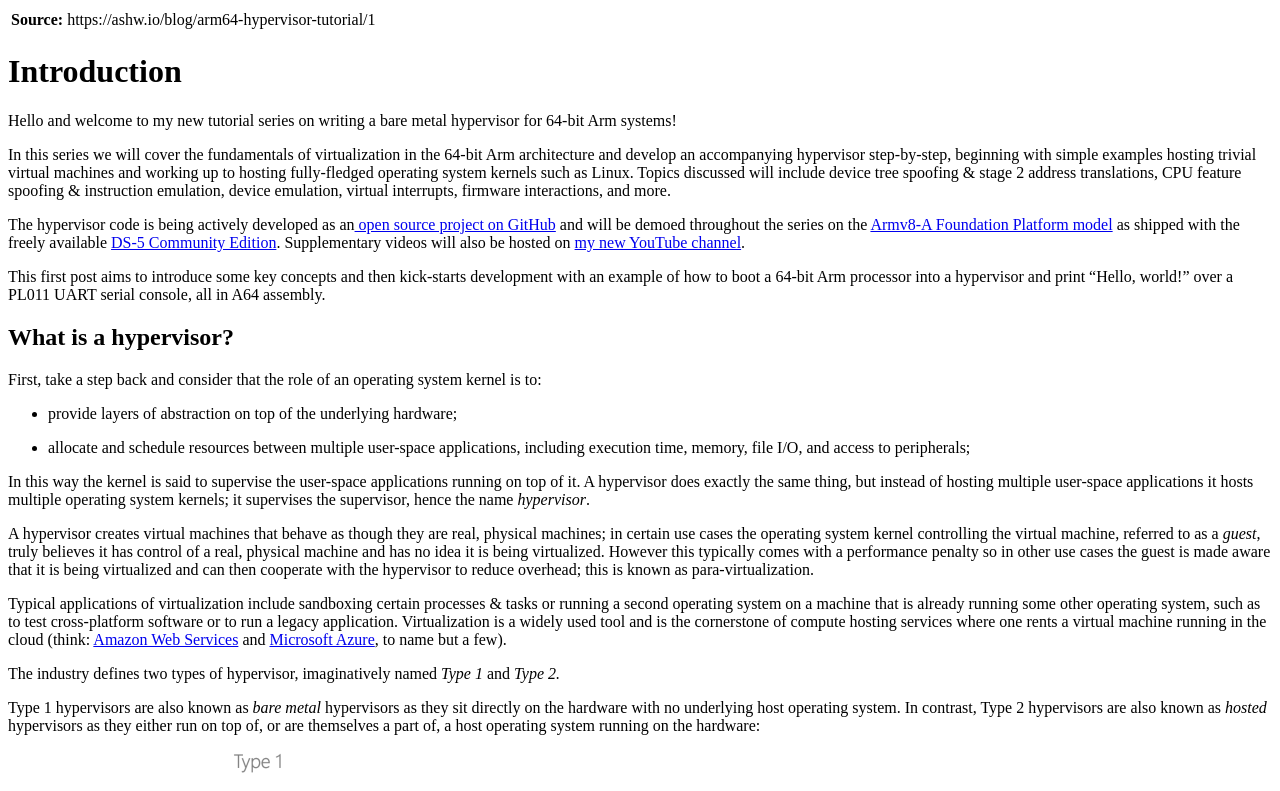
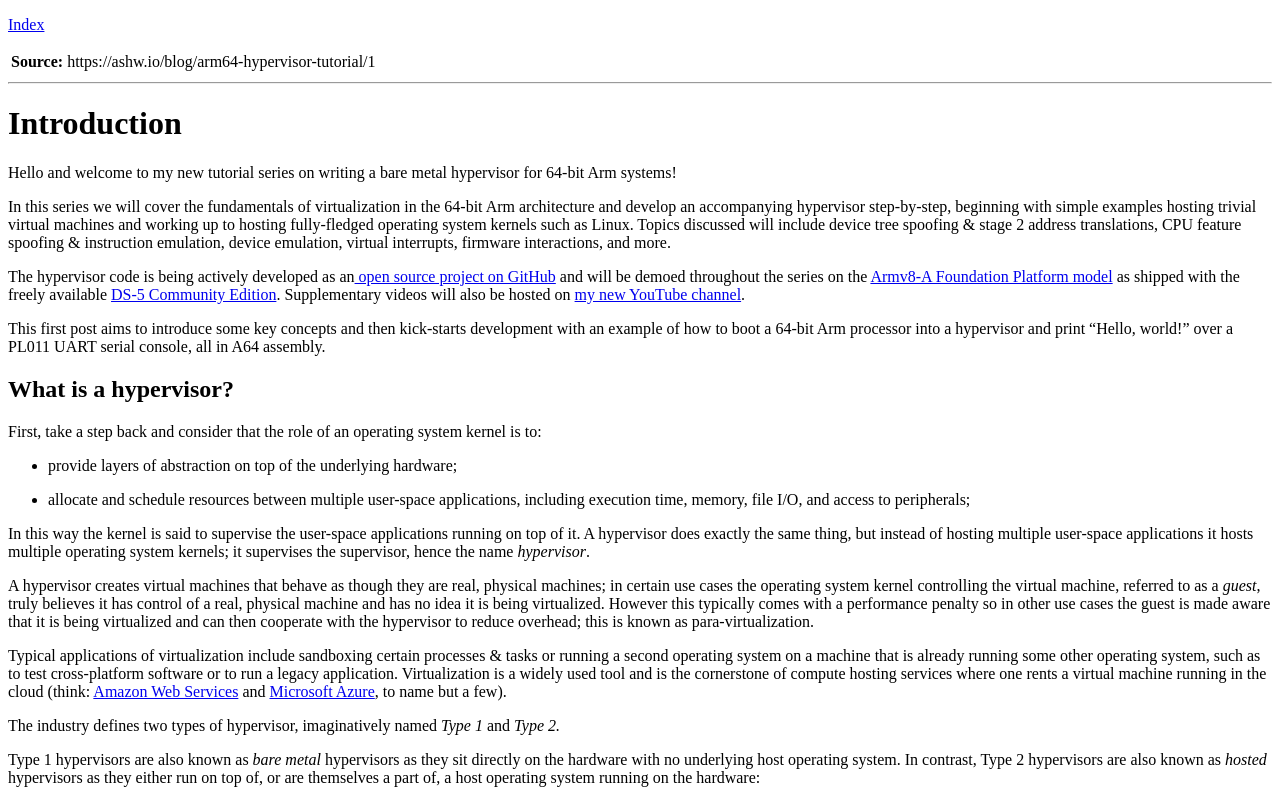
Before and after one commit to ashw-archive/ashw-archive.github.io, a plain HTML site: page arm64-hypervisor-tutorial-1.html in a window 1280 px wide. Shown: the top 791 px of the page. Drawn offline with Linux system fonts and the light colour scheme.

Commit message:
add "to Index" link

```diff
--- a/arm64-hypervisor-tutorial-1.html
+++ b/arm64-hypervisor-tutorial-1.html
@@ -11,7 +11,9 @@
   </style>
 </head>
 <body>
+  <p><a href="index.htm">Index</a></p>
   <table><tr><th>Source:</th><td>https://ashw.io/blog/arm64-hypervisor-tutorial/1</td></tr></table>
+  <hr />
   <h1 id="introduction">Introduction</h1>
   <p>Hello and welcome to my new tutorial series on writing a bare metal hypervisor for 64-bit Arm systems!</p><p>In
  this series we will cover the fundamentals of virtualization in
```
Also changed, not shown: arm64-page-tables.html (+2 -0 lines), arm64-pgtable-tool.html (+2 -0 lines), arm64-sysreg-lib-1.html (+2 -0 lines), xen-summit-2021-talk.html (+2 -0 lines).
